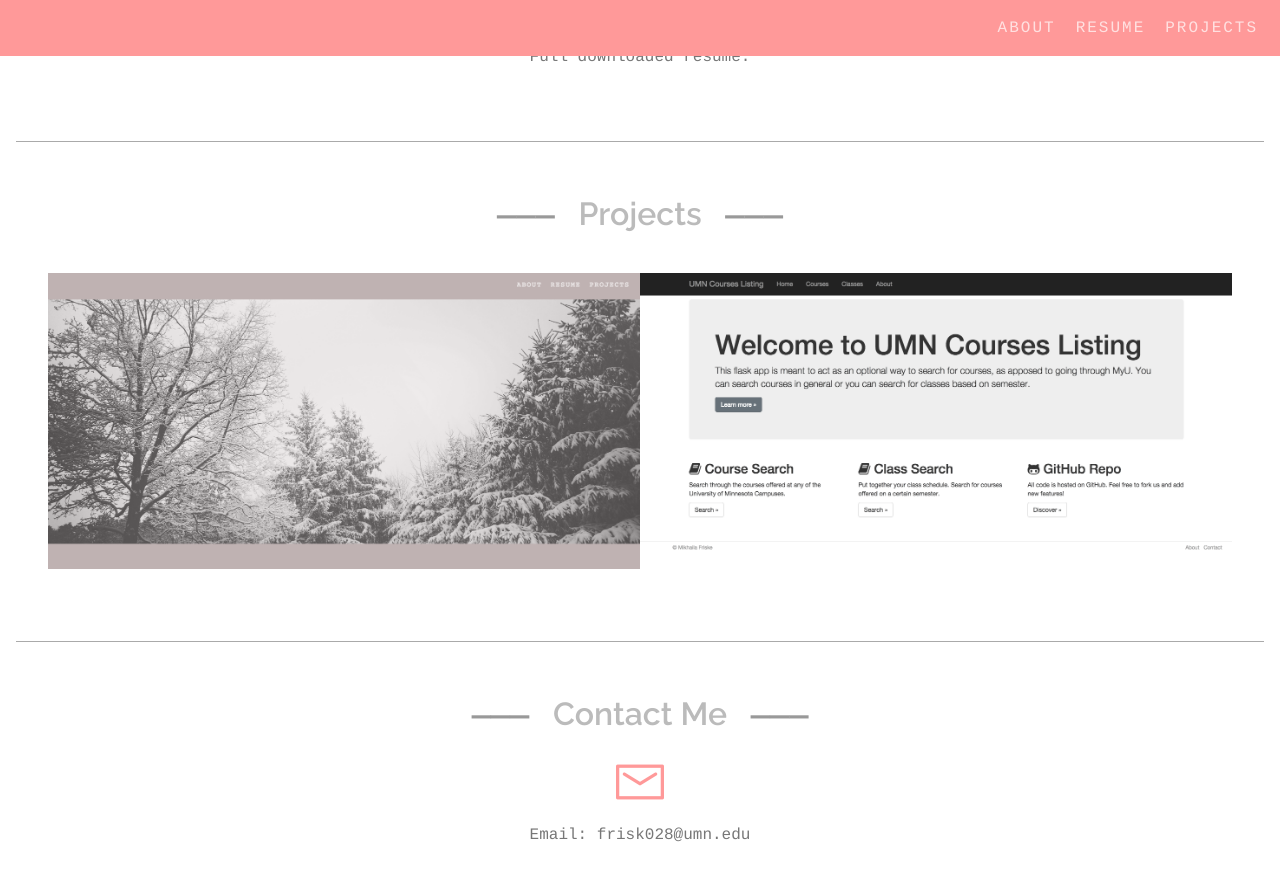
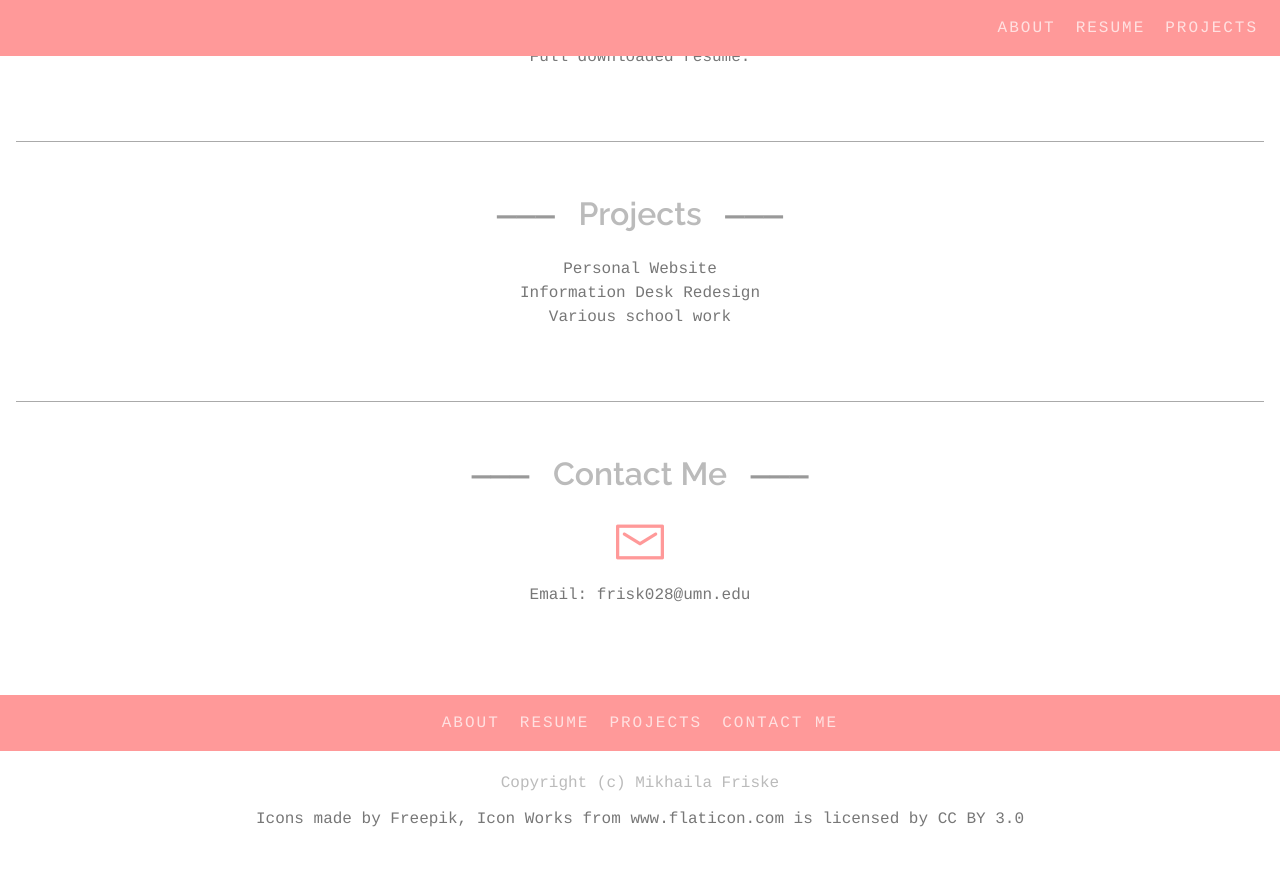
Before and after one commit to frisk028/personal-webspace, a Jekyll site: the page built from index.html, in a window 1280 px wide and 900 px high, scrolled down 1498 px. Shown: the top 881 px of the window. Built offline with Jekyll 4.4.1, drawn with Linux system fonts in a browser that asks for light colours; nearby versions of some CDN libraries; after the commit the page ends 2337 px from its top, so only the background shows below that.

Commit message:
changes to project tab

```diff
--- a/index.html
+++ b/index.html
@@ -61,12 +61,17 @@ layout: default
     &nbsp;&nbsp;Projects&nbsp;&nbsp;
     <span class="dark-grey-arrow desktop">———</span>
   </h1>
-  <div id="personal-webspace" class="project-section content left">
+  <ul class="content">
+    <li><a href="https://github.com/frisk028/personal-webspace">Personal Website</a></li>
+    <li><a href="http://sua.umn.edu/info/">Information Desk Redesign</a></li>
+    <li><a href="https://github.com/frisk028/course-work">Various school work</a></li>
+  </ul>
+  <!-- <div id="personal-webspace" class="project-section content left">
       <div class="button"><a href="https://github.com/frisk028/personal-webspace">Personal Website</a></div>
   </div>
   <div id="course-search" class="project-section content right">
       <div class="button"><a href="https://github.com/frisk028/flask-app-umn-courses">UMN Course Search</a></div>
-  </div>
+  </div> -->
 </div>
 
 <div id="contact" class="main-section">
```
